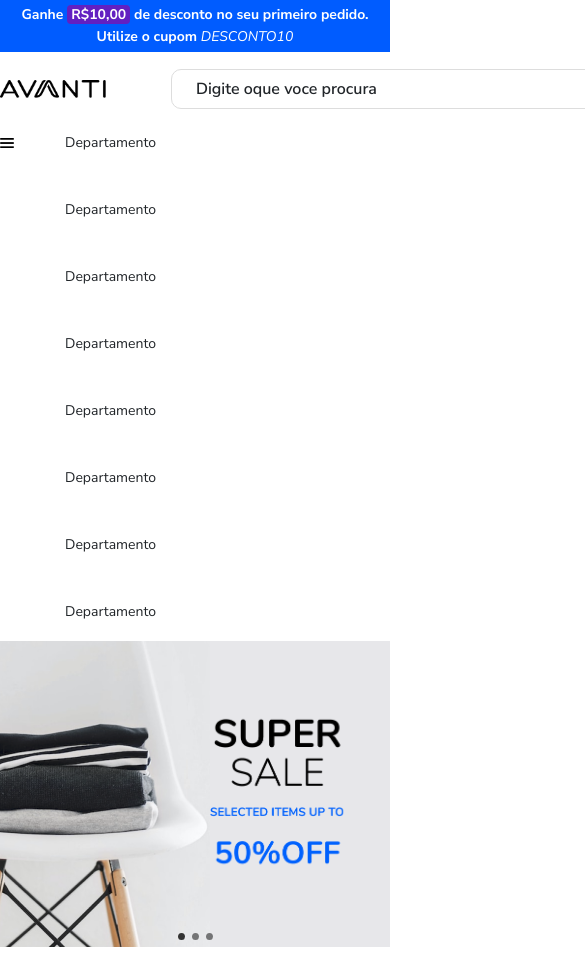
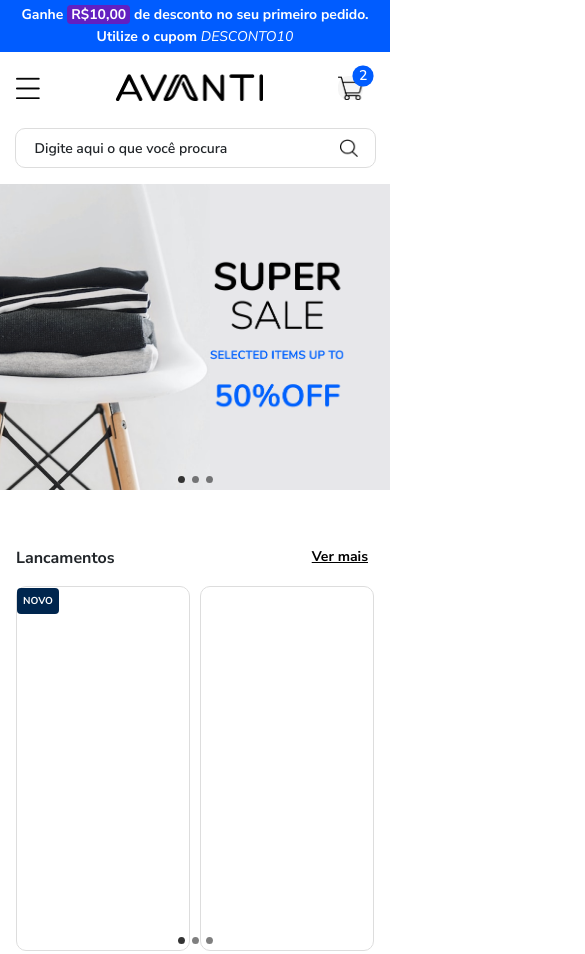
Before and after one commit to Ttemisz/avanti-loja, a website built with Vite: page index.html in a window 390 px wide. Shown: the top 954 px of the page, 585 px wide, since content can reach past the window. Built offline with nearby package versions, Linux system fonts and the light colour scheme.

Commit message:
terceiro commit

```diff
--- a/index.html
+++ b/index.html
@@ -34,7 +34,7 @@
           </div>
         </div>
       </div>
-      <div class="menu"></div>
+      <div class="menu">
         <div class="menu__categorias  ">
           <div class="menu__categorias__opcoes" onclick="AbrirHamburguer()"><img src="./public/image/hamburguermenu.png" alt="Menu"><span>Todas as categorias</span></div>
           <div class="menu__categorias__opcoes__departamentos " id="Departamentos">
@@ -49,6 +49,23 @@
           </div>
         </div>
       </div>
+    </section>
+    <section class="home__mobile">
+    <div class="home__mobile__navbar">
+      <div class="menu__categorias__opcoes" onclick="AbrirHamburguer()"><img src="./public/image/hamburguermobile.png" alt="Menu"><span>Todas as categorias</span></div>
+      <img class="home__navbar__pesquisa__logo" src="./public/image/avantimobile.png"  alt="AVANTI">
+      <div class="home__navbar__carrinho ">
+        <div class=" home__navbar__carrinho__carrinho">
+          <div class="home__navbar__carrinho__contador">2</div>
+        </div>
+      </div>
+    </div>
+    <div class="home__navbar__pesquisa d-flex">
+      <div class="home__navbar__procurar ">
+        <div>Digite aqui o que você procura</div>
+        <img src="./public/image/ lupa.png" alt="lupa">
+      </div>
+    </div>
     </section>
     <section class="carrocel">
       <div id="carouselExampleInterval" class="carousel slide " data-bs-ride="carousel">
--- a/src/style.css
+++ b/src/style.css
@@ -52,6 +52,8 @@
 /* secao desconto */
 
 /* secao homemenu*/
+
+
 .home__navbar {
   display: flex;
   justify-content: space-between;
@@ -147,21 +149,77 @@
 
 }
 
+.home__mobile{
+  display: none;
+}
+
+
 @media (max-width: 390px) {
+
+  .home__navbar__pesquisa__logo{
+    width: 38%;
+  }
+
+  .menu__categorias__opcoes img{
+    height: 21.38px !important;
+    width: 23.72px !important;
+    margin:0 0 0 16px !important;
+  }
+
+  .home__navbar__carrinho__carrinho{
+    background-image: url(../public/image/carrinhomobile.png);
+  }
+  .home__mobile__navbar{
+    margin: 0px !important;
+  }
   .home__navbar__carrinho__usuario{
     display: none;
   }
-  .menu__categorias__opcoes__departamentos{
-    flex-direction: column;
-  }
+
   .menu__categorias__opcoes span{
     display: none;
   }
+
+  .home{
+    display: none;
+  }
+
+  .home__mobile{
+    display: block;
+  }
+
+  .home__navbar__pesquisa{
+    width: 361px;
+    height: 40px;
+    margin: 0 auto;
+    margin-bottom: 16px;
+  }
+
+  .home__mobile__navbar{
+    display: flex;
+    justify-content: space-between;
+    align-items: center;
+    margin-top: 22.36px !important;
+    margin-bottom: 27.36px !important;
+
+  }
+
+  .home__navbar__procurar div{
+    font-size: 14px;
+    margin: 0 0 0 19px;
+
+  }
+  .home__navbar__procurar img{
+    margin: 16.3px;
+  }
+  .home__navbar__carrinho{
+   margin-right: 26.91px;
+   gap: 0px;
+  }
+
 }
 
-.home__navbar__pesquisa{
 
-}
 /* secao homemenu*/
 
 .menu__categorias{
```
Also changed, not shown: public/image/avantimobile.png (added), public/image/carrinhomobile.png (added), public/image/hamburguermobile.png (added).
